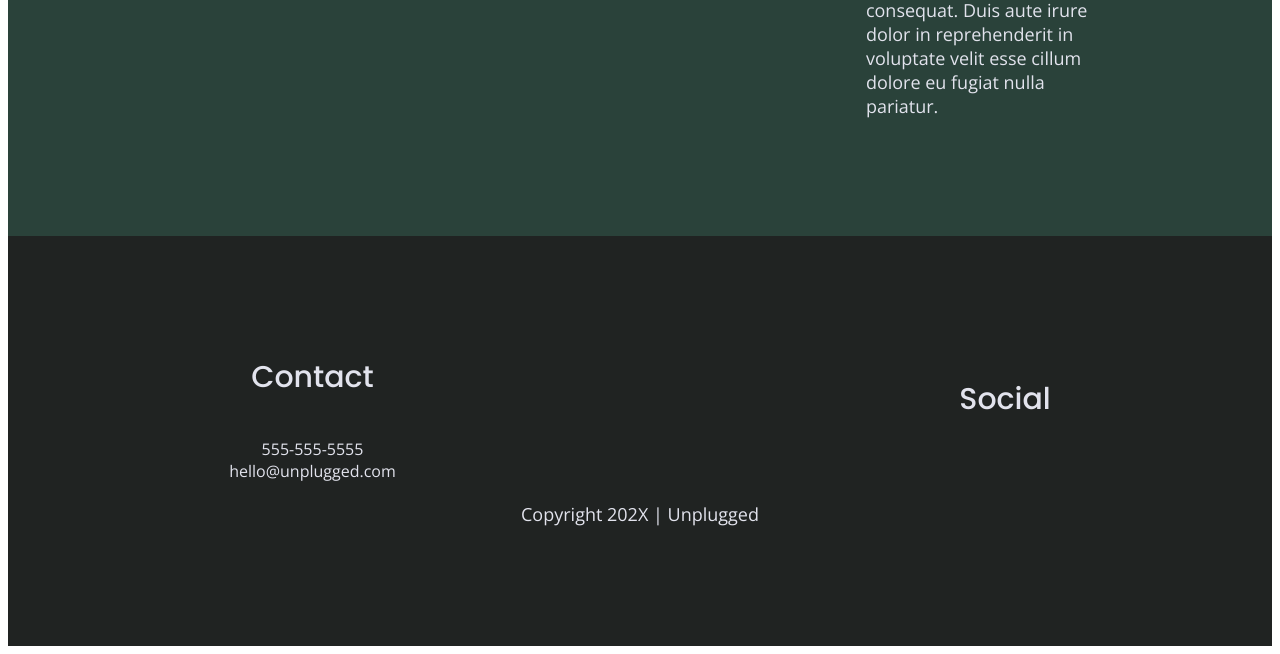
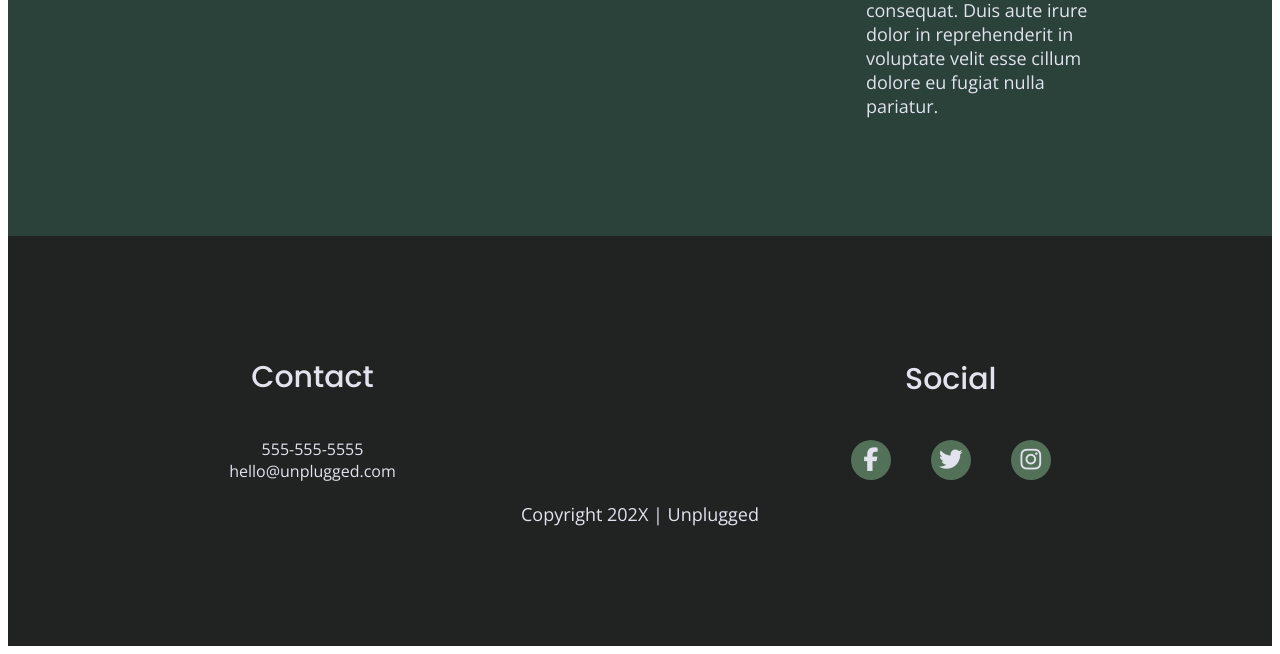
Before and after one commit to Nehemiah-A/unplugged, a website built with webpack: page index.html in a window 1280 px wide. Shown: the part 2356-3010 px from the top of the page. Built offline with nearby package versions, Linux system fonts and the light colour scheme.

Commit message:
Added social media icons and adjusted it for each screen

```diff
--- a/css/main.css
+++ b/css/main.css
@@ -216,9 +216,17 @@ footer .social-icons {
 }
 
 footer .social-icons p {
+  background-color: #527158;
+  border-radius: 50%;
+  width: 40px;
+  height: 40px;
   display: flex;
   justify-content: center;
   align-items: center;
+}
+
+footer .social-icons p i {
+  font-size: 1.3125em;
 }
 
 footer .copyright {
@@ -624,6 +632,11 @@ footer .copyright {
   width:100%;
 }
 
+footer .social-icons {
+  width: 12.5em;
+  justify-content: space-between;
+}
+
 /* ==========================================================================
      About Page
      ========================================================================== */
--- a/index.html
+++ b/index.html
@@ -129,13 +129,13 @@
           <h4>Social</h4>
           <div class="social-icons">
             <p>
-              <a href="https://www.facebook.com/yoursite" target="_blank" rel="noopener"></a>
+              <a href="https://www.facebook.com/yoursite" target="_blank" rel="noopener"><i class="fab fa-facebook-f"></i></a>
             </p>
             <p>
-              <a href="https://twitter.com/yoursite" target="_blank"></a>
+              <a href="https://twitter.com/yoursite" target="_blank"><i class="fab fa-twitter"></i></a>
             </p>
             <p>
-              <a href="https://www.instagram.com/yoursite/" target="_blank"></a>
+              <a href="https://www.instagram.com/yoursite/" target="_blank"><i class="fab fa-instagram"></i></a>
             </p>
           </div>
         </div>
```
Also changed, not shown: about/index.html (+3 -3 lines), faq/index.html (+3 -3 lines).
